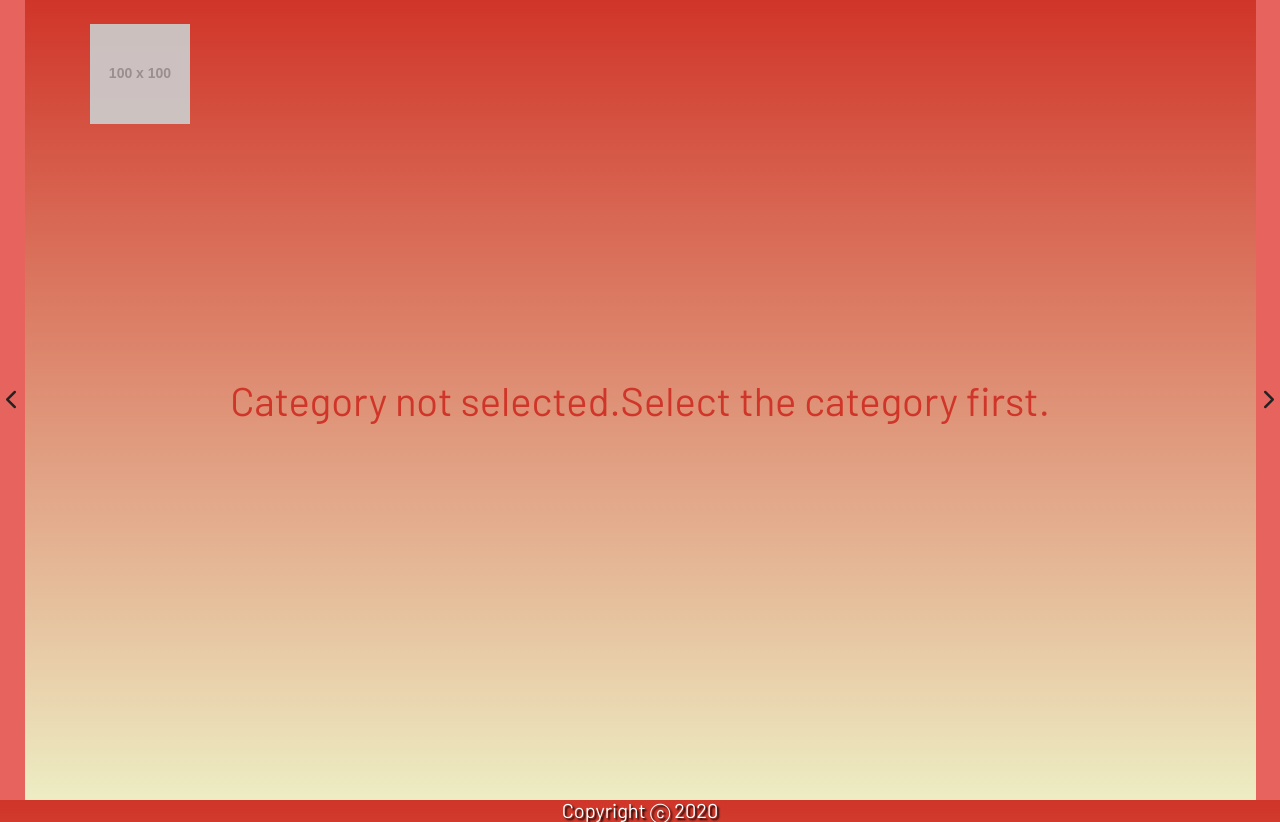
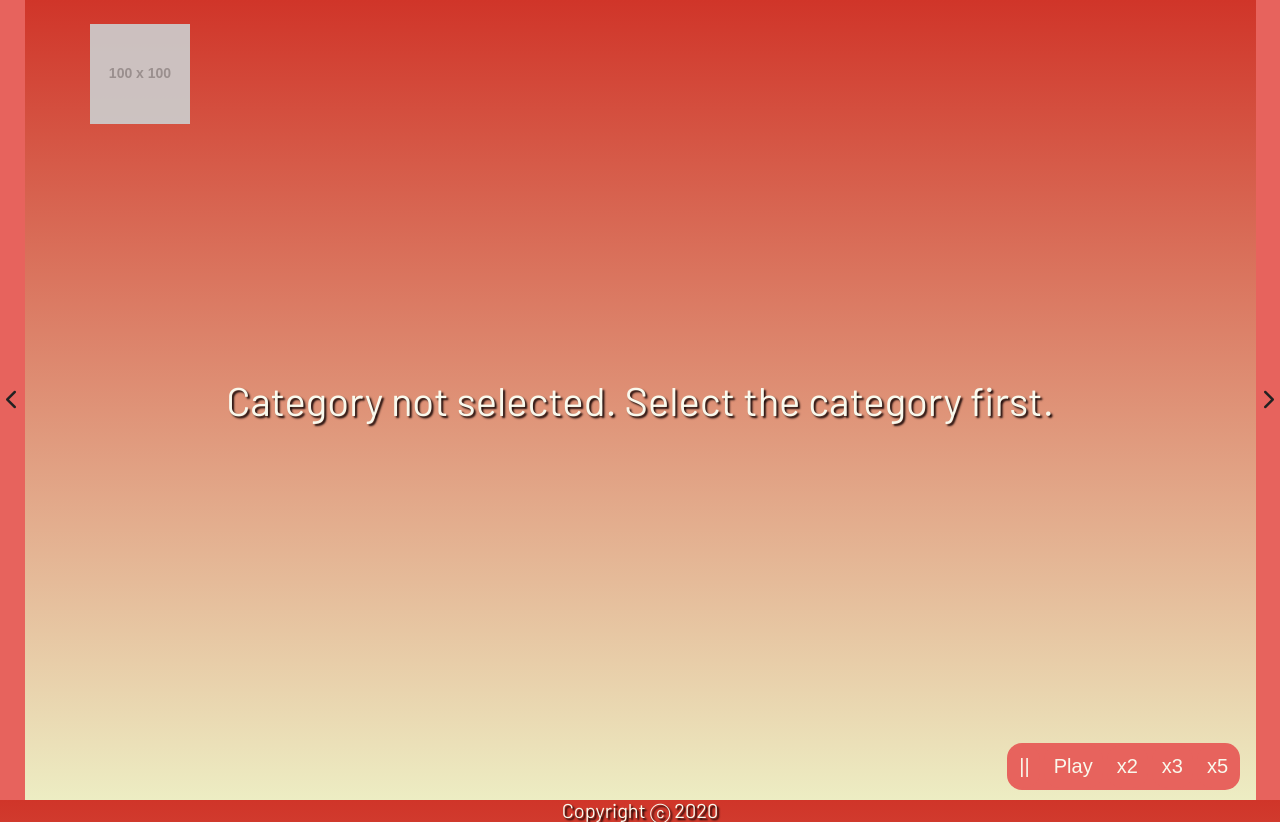
Before and after one commit to dailyPositivity/dailyPositivity, a React (Create React App) app: page /category/1/slideshow in a window 1280 px wide. Built offline with nearby package versions, Linux system fonts and the light colour scheme.

Commit message:
added playspeed and css changes

```diff
--- a/src/components/Slideshow.js
+++ b/src/components/Slideshow.js
@@ -35,6 +35,8 @@ class Slideshow extends Component{
    }
 
    componentDidMount(){
+      // if button is clicked
+      // set time interval to x
       setInterval(this.autoPlay,3000);
    }
 
@@ -51,13 +53,20 @@ class Slideshow extends Component{
                   <img src = {this.props.images[this.state.currentSlide].url} alt = {this.props.images[this.state.currentSlide].alt}/>
                   : <h2 className="endingMessage">Thank you for watching</h2>
                   )
-               : <h2 className="endingMessage">Category not selected.Select the category first.</h2>
+               : <h2 className="endingMessage">Category not selected. Select the category first.</h2>
             }
             </div>
             <button className = "slideshowBtnRight" disabled={this.state.currentSlide === this.props.images.length}>
                <i className="fa fa-chevron-right" onClick = {this.prevNextHandler} name = "next"></i>
                {/* &raquo; */}
             </button>
+            <div className="slideSpeed">
+               <button className="pause">||</button>
+               <button className="play">Play</button>
+               <button className="speedInterval">x2</button>
+               <button className="speedInterval">x3</button>
+               <button className="speedInterval">x5</button>
+            </div>
          </div>
       )
    }
--- a/src/styles/App.css
+++ b/src/styles/App.css
@@ -51,7 +51,7 @@ h1 {
   font-family: 'Cormorant Garamond', serif;
   font-size: 6rem;  /* TODO: responsive font size */
   margin: 25px 0;
-  color: #d03529;
+  color: #ededc3;
 }
 
 .wrapper{
@@ -106,8 +106,8 @@ i {
   animation: fadeIn ease 3s 3s forwards;
 }
 .startButton:hover {
-  border: 2px solid white;
-  color: white;
+  border: 2px solid #f9f9ed;
+  color: #f9f9ed;
 }
 
 @keyframes fadeIn {
@@ -151,6 +151,9 @@ i {
 
 .categoryItem h3 {
   padding: 10px;
+}
+.categoryItem:hover{
+   background-color: #ededc3;
 }
 
 /*-------------------------------------------------Form----------------------------------------------*/
@@ -201,16 +204,41 @@ i {
 .endingMessage{
   font-family: 'Barlow', sans-serif;
   font-size: 4rem;
-  color:#d03529;
+  color:#f9f9ed;
+  text-shadow: 2px 2px 2px #1c0b0a;
   position:relative;
   top:50%;
   left:50%;
   transform: translate(-50%, -50%);
 }
 
+/* slideshow speed change */
+.slideSpeed {
+   position: absolute;
+   bottom: 1rem;
+   right: 4rem;
+   border-radius: 1.5rem;
+   background-color: #E7635D;
+}
+.slideSpeed button{
+   background-color: inherit;
+   color: #f9f9ed;
+   font-size: 2rem;
+   margin: 0.2rem;
+   padding: 1rem;
+   border-radius: 1.5rem;
+}
+.slideSpeed button:hover{
+   background-color: #f9f9ed;
+   color: #E7635D;
+}
+.slideSpeed button:focus{
+   background-color: #f9f9ed;
+   color: #E7635D;
+}
 /*-------------------------------------------------FOOTER----------------------------------------------*/
 footer {
-  color: white;
+  color: #f9f9ed;
   text-align: center;
   text-shadow: 2px 2px 2px #000000;
 
```
